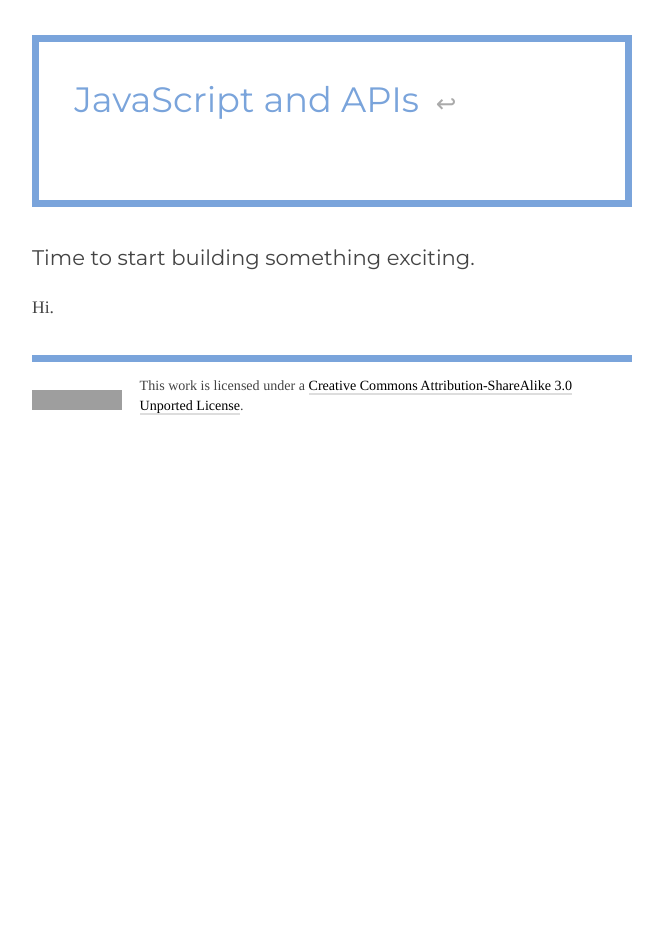
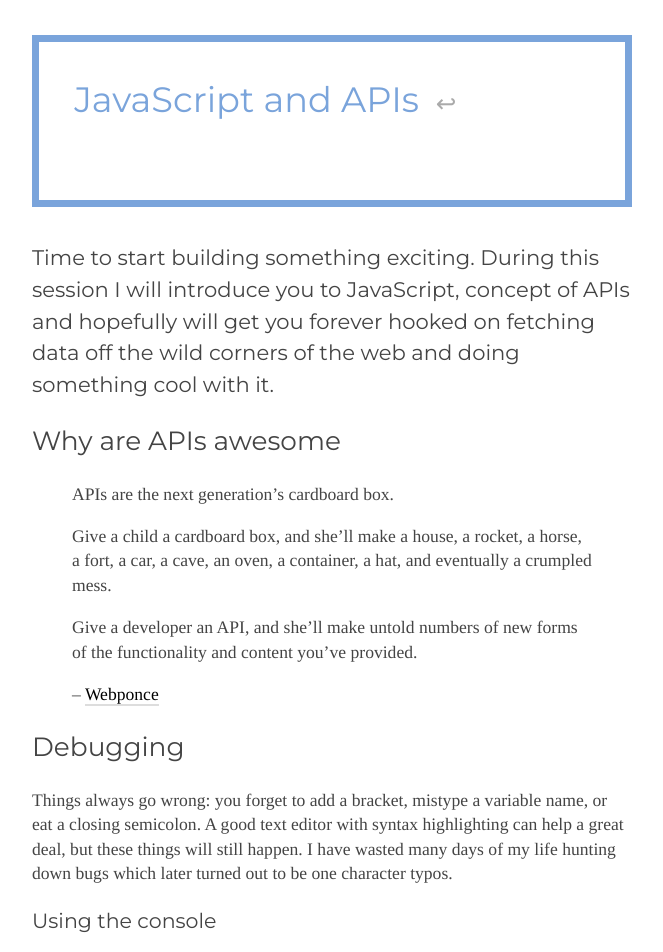
Before and after one commit to ntlk/creative-coding-2012, a Jekyll site: the page built from _posts/2012-12-02-javascript.md, in a window 1280 px wide. Shown: the top 952 px of the page, without its empty margins (308-971 px from the left). Built offline with Jekyll 4.4.1, drawn with Linux system fonts in a browser that asks for light colours; Markdown is read by kramdown in place of the engine named in the settings; before the commit the page ends 900 px from its top, so only the background shows below that; some of the changed text lies outside the part shown; grey boxes are pictures that could not be loaded.

Commit message:
added some projects, resources, debugging info

```diff
--- a/_includes/footer.html
+++ b/_includes/footer.html
@@ -1,7 +1,7 @@
 <div class="container">
 	<footer class="site_footer">
 		<div class="license_logo"><img alt="Creative Commons License" src="http://i.creativecommons.org/l/by-sa/3.0/88x31.png" class="cc_logo" /></div>
-		<div class="license">This work is licensed under a <a rel="license" href="http://creativecommons.org/licenses/by-sa/3.0/deed.en_US">Creative Commons Attribution-ShareAlike 3.0 Unported License</a>.</div>
+		<div class="license">This work is licensed under a <a rel="license" href="http://creativecommons.org/licenses/by-sa/3.0/deed.en_US">Creative Commons Attribution-ShareAlike 3.0 Unported License</a>. Prepared by <a href="http://ntlk.net">ntlk</a>.</div>
 	</footer>
 </div>
 
--- a/_posts/2012-12-02-javascript.md
+++ b/_posts/2012-12-02-javascript.md
@@ -2,7 +2,82 @@
 title: JavaScript and APIs
 number: Session 3
 layout: post
-intro: Time to start building something exciting.
+intro: Time to start building something exciting. During this session I will introduce you to JavaScript, concept of APIs and hopefully will get you forever hooked on fetching data off the wild corners of the web and doing something cool with it.
 ---
 
-Hi.
+## Why are APIs awesome
+
+> APIs are the next generation’s cardboard box.
+
+> Give a child a cardboard box, and she’ll make a house, a rocket, a horse, a fort, a car, a cave, an oven, a container, a hat, and eventually a crumpled mess.
+
+> Give a developer an API, and she’ll make untold numbers of new forms of the functionality and content you’ve provided.
+
+> – [Webponce](http://webponce.com/rants/2012/11/apis-are-our-next-generations-cardboard-box/)
+
+## Debugging
+
+Things always go wrong: you forget to add a bracket, mistype a variable name, or eat a closing semicolon. A good text editor with syntax highlighting can help a great deal, but these things will still happen. I have wasted many days of my life hunting down bugs which later turned out to be one character typos.
+
+### Using the console
+
+You can print out value of variables, function results etc. into the JavaScript console so you can inspect them. To open up the console, go to the `View` menu, then ` Developer > JavaScript Console`.
+
+You can then use `console.log(value)` in your code, like this:
+
+{% highlight html linenos %}
+<script>
+	console.log('hello there');
+</script>
+{% endhighlight %}
+
+Which results in this:
+
+![hello there](http://farm9.staticflickr.com/8077/8256654807_74ebbea534_o.png)
+
+Inspecting variables:
+
+{% highlight html linenos %}
+<script>
+	var greeting = "hello there";
+	console.log(greeting);
+</script>
+{% endhighlight %}
+
+Notice that the output comes from a different line number.
+
+![hello there](http://farm9.staticflickr.com/8063/8256654853_a4065eb037_o.png)
+
+You can observe how variables change after you modify them:
+
+{% highlight html linenos %}
+<script>
+	var number = 1;
+	console.log(number);
+	number = number + 1;
+	console.log(number);
+</script>
+{% endhighlight %}
+
+![hello there](http://farm9.staticflickr.com/8216/8256654765_1427e1d9ff_o.png)
+
+You can also use `console.warn()`, `console.error()` and `console.info()` for printing out different types of messages for yourself.
+
+To see the shortcuts for bringing up the console and other developer tools [see this StackOverflow answer][6].
+
+### JS Hint
+
+To pick all the little errors up (big ones too), you can use [JS Hint][3]. Paste your code in and it will suggest improvements, find missing brackets etc. You can customise what you want it to warn you about. Remember to select the options "Development" and "jQuery" so it doesn't by accident highlight correct code.
+
+You can use JS Hint in your code editor if you're using Sublime Text 2. To do this, you will need to install [Sublime Package Control][4], and then follow instructions under [Install JSHint with Package Control in Sublime Text 2][5]. Erroneous lines will be highlighted, and once your cursor is over them hints will appear in the bottom status bar.
+
+For other useful debugging suggestions have a look through the [.net magazine tutorial][1].
+
+
+
+[1]: http://www.netmagazine.com/tutorials/javascript-debugging-beginners
+[2]: http://www.jslint.com/
+[3]: http://www.jshint.com/
+[4]: http://wbond.net/sublime_packages/package_control
+[5]: https://github.com/uipoet/sublime-jshint
+[6]: http://stackoverflow.com/a/5104475/376704
--- a/assets/css/style.css
+++ b/assets/css/style.css
@@ -269,12 +269,16 @@ a:hover {
 }
 
 .course_intro {
+	margin-bottom: 1.5em;
+	font-family: Montserrat, Gill Sans, Helvetica, Arial, sans-serif;
+	font-size: 1.2em;
+	line-height: 1.5;
+}
+
+.after_course_intro {
 	padding: 0 0 1.5em 0;
 	margin-bottom: 1.5em;
 	border-bottom: 7px solid #7aa4db;
-	font-family: Montserrat, Gill Sans, Helvetica, Arial, sans-serif;
-	font-size: 1.2em;
-	line-height: 1.5;
 }
 
 .session_number {
--- a/index.html
+++ b/index.html
@@ -4,6 +4,8 @@ title: Creative Coding 2012
 ---
 
 <p class="course_intro">Want to take over the world? First you need to command the internet. In this short course you'll get a taste of the common web technologies (HTML, CSS, JavaScript) and learn some basic programming principles. I will show you how to get interesting data to work with and how to use data and network as your material. Pretty soon you will control robot cats that shoot rainbow lasers from their eyes. Probably.</p>
+
+<p class="after_course_intro">This site contains additional notes that are meant to be useful during the workshop and hopefully afterwards. This isn't the full course, though maybe I will write it up at some future date. Feel free to use it for whatever you like, the license is liberal, though please remeber that any images are copright of their respective authors.</p>
 
 {% for post in site.posts %}
 
```
Also changed, not shown: _posts/2012-11-28-projects.md (added, +47 -0 lines), _posts/2012-11-29-api-list.md (+2 -0 lines), _posts/2012-11-30-additional-resources.md (+41 -8 lines), assets/img/twistori.png (added).
